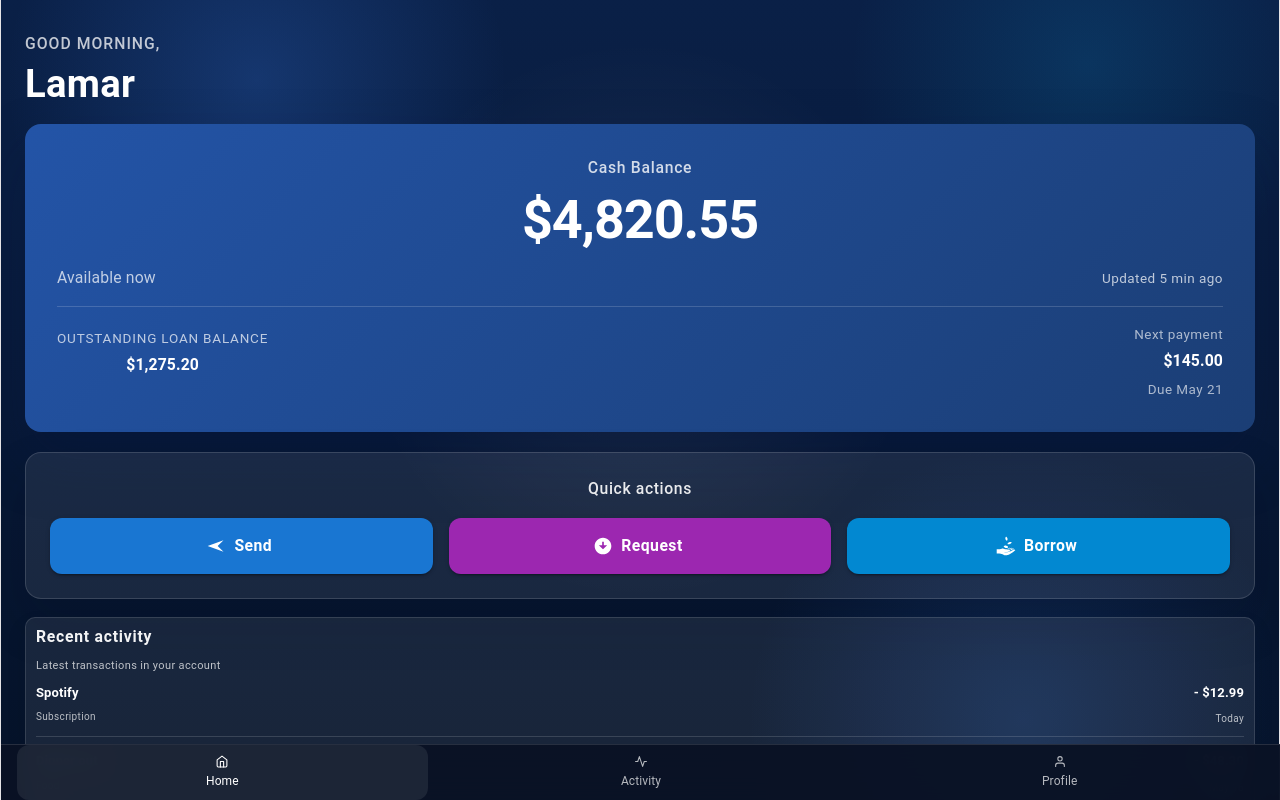
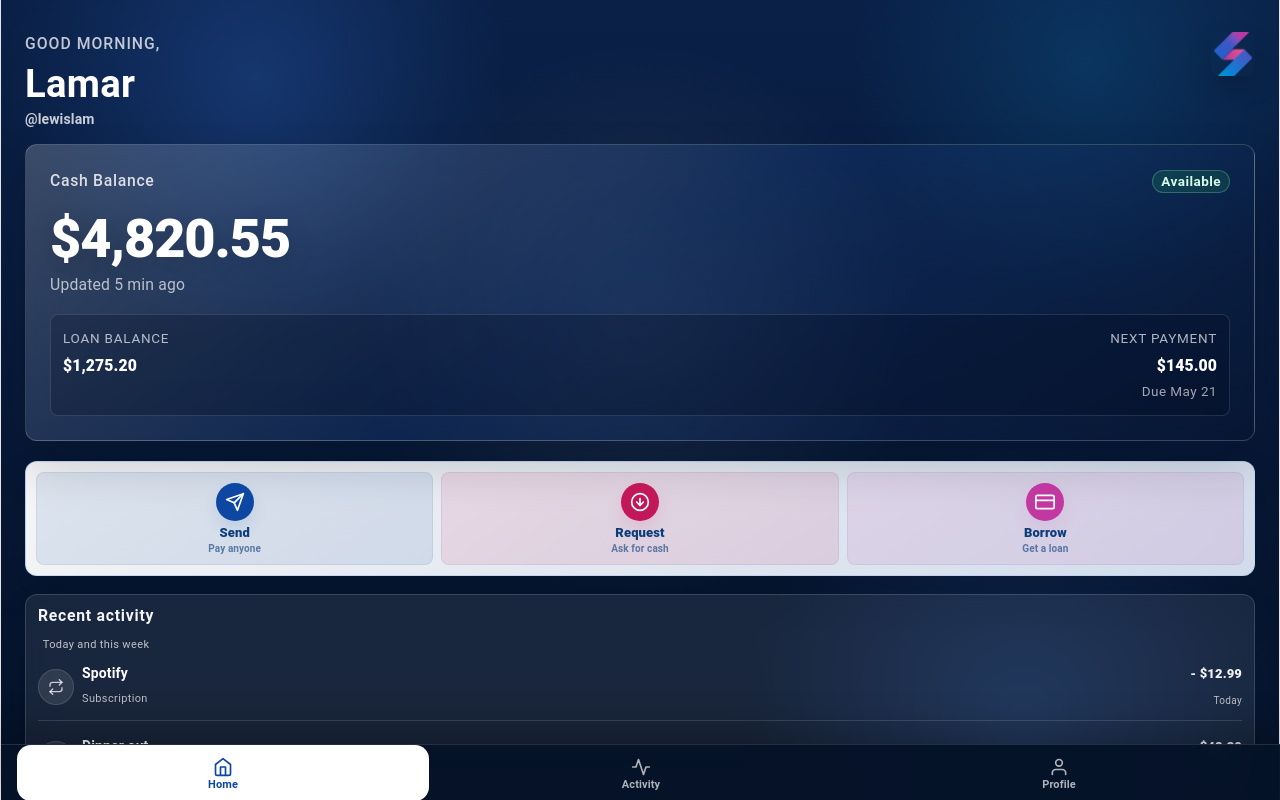
Before and after one commit to ravaney/snap-app, a React (Vite) app: page /home in a window 1280 px wide. Built offline with nearby package versions, Linux system fonts and the light colour scheme.

Commit message:
fixed cash card

```diff
--- a/src/app/layouts/MainAppLayout.tsx
+++ b/src/app/layouts/MainAppLayout.tsx
@@ -3,6 +3,7 @@ import Box from "@mui/material/Box";
 import Stack from "@mui/material/Stack";
 import Typography from "@mui/material/Typography";
 import { FiHome, FiActivity, FiUser } from "react-icons/fi";
+import { VIVID_BLUE } from "../../CONST";
 
 const navItems = [
   { label: "Home", path: "/home", icon: <FiHome size={20} /> },
@@ -20,14 +21,15 @@ const navLinkStyles = ({ isActive }: { isActive: boolean }) => ({
   flexDirection: "column" as const,
   alignItems: "center",
   justifyContent: "center",
-  gap: 4,
-  padding: "10px 6px",
-  color: isActive ? "#ffffff" : "rgba(255,255,255,0.7)",
-  background: isActive ? "rgba(255,255,255,0.08)" : "transparent",
-  borderRadius: 12,
+  gap: 2,
+  padding: "6px",
+  color: isActive ? VIVID_BLUE : "rgba(255,255,255,0.68)",
+  background: isActive ? "#ffffff" : "transparent",
+  borderRadius: 14,
   textDecoration: "none",
-  transition: "background 0.2s, color 0.2s",
+  transition: "background 0.18s ease, color 0.18s ease, transform 0.18s ease",
   textAlign: "center" as const,
+  WebkitTapHighlightColor: "transparent",
 });
 
 export const MainAppLayout = () => {
@@ -60,23 +62,32 @@ export const MainAppLayout = () => {
           bottom: 0,
           zIndex: 1000,
           px: 2,
-          height: `${NAVBAR_HEIGHT}px`,
+          pb: "env(safe-area-inset-bottom)",
+          height: `calc(${NAVBAR_HEIGHT}px + env(safe-area-inset-bottom))`,
           width: "100%",
           boxSizing: "border-box",
-          bgcolor: "rgba(10, 18, 37, 0.96)",
+          bgcolor: "rgba(5, 18, 40, 0.96)",
           borderTop: "1px solid rgba(255,255,255,0.12)",
           backdropFilter: "blur(12px)",
+          boxShadow: "0 -16px 36px rgba(0,0,0,0.24)",
         }}
       >
         <Stack
           direction="row"
-          spacing={1}
-          sx={{ width: "100%", height: "100%" }}
+          spacing={0.75}
+          sx={{ width: "100%", height: `${NAVBAR_HEIGHT}px` }}
         >
           {navItems.map((item) => (
             <NavLink key={item.path} to={item.path} style={navLinkStyles}>
               {item.icon}
-              <Typography sx={{ fontSize: 12, textTransform: "none" }}>
+              <Typography
+                sx={{
+                  fontSize: 11,
+                  fontWeight: 700,
+                  lineHeight: 1,
+                  textTransform: "none",
+                }}
+              >
                 {item.label}
               </Typography>
             </NavLink>
--- a/src/features/wallet/BalanceCard.tsx
+++ b/src/features/wallet/BalanceCard.tsx
@@ -6,87 +6,114 @@ export const BalanceCard = () => {
   return (
     <Box
       sx={{
-        p: { xs: 3, md: 4 },
-        borderRadius: 4,
+        p: { xs: 2.5, md: 3 },
+        borderRadius: 3,
         color: "white",
-        background: "linear-gradient(135deg, #2354a7 0%, #1b3e75 100%)",
+        background:
+          "linear-gradient(145deg, rgba(255,255,255,0.2) 0%, rgba(35,84,167,0.22) 48%, rgba(7,22,49,0.44) 100%)",
+        border: "1px solid rgba(255,255,255,0.18)",
         display: "flex",
         flexDirection: "column",
-        justifyContent: "space-between",
-        boxShadow: "0 28px 60px rgba(8, 25, 70, 0.25)",
+        gap: 2.25,
+        boxShadow: "0 24px 48px rgba(7, 14, 31, 0.18)",
+        backdropFilter: "blur(14px)",
       }}
     >
-      <Box>
-        <Typography
-          variant="subtitle2"
-          sx={{ opacity: 0.8, letterSpacing: 0.7 }}
-        >
+      <Box
+        sx={{
+          display: "flex",
+          justifyContent: "space-between",
+          alignItems: "center",
+          gap: 2,
+        }}
+      >
+        <Typography variant="subtitle2" sx={{ opacity: 0.82, letterSpacing: 0.7 }}>
           Cash Balance
         </Typography>
         <Typography
+          variant="caption"
+          sx={{
+            px: 1,
+            py: 0.5,
+            borderRadius: 999,
+            color: "#d7fbe8",
+            bgcolor: "rgba(34,197,94,0.14)",
+            border: "1px solid rgba(134,239,172,0.28)",
+            fontWeight: 700,
+            lineHeight: 1,
+          }}
+        >
+          Available
+        </Typography>
+      </Box>
+
+      <Box sx={{ textAlign: "left" }}>
+        <Typography
           variant="h3"
-          sx={{ fontWeight: 700, mt: 1, letterSpacing: "-0.02em" }}
+          sx={{
+            fontWeight: 800,
+            letterSpacing: "-0.02em",
+            lineHeight: 1,
+            textShadow: "0 8px 28px rgba(0,0,0,0.2)",
+          }}
         >
           $4,820.55
         </Typography>
+        <Typography variant="body2" sx={{ mt: 1, opacity: 0.68 }}>
+          Updated 5 min ago
+        </Typography>
       </Box>
-      <Box sx={{ mt: 2 }}>
-        <Stack
-          direction="row"
-          sx={{ justifyContent: "space-between", alignItems: "center" }}
-        >
-          <Typography variant="body2" sx={{ opacity: 0.72 }}>
-            Available now
-          </Typography>
-          <Typography variant="caption" sx={{ opacity: 0.72 }}>
-            Updated 5 min ago
-          </Typography>
-        </Stack>
-        <Box
-          component="hr"
-          sx={{
-            border: 0,
-            borderTop: "1px solid rgba(255,255,255,0.18)",
-            my: 2,
-            opacity: 0.9,
-          }}
-        />
+
+      <Box
+        sx={{
+          p: 1.5,
+          borderRadius: 2,
+          bgcolor: "rgba(2, 8, 23, 0.22)",
+          border: "1px solid rgba(255,255,255,0.12)",
+        }}
+      >
         <Stack
           direction="row"
           sx={{
             justifyContent: "space-between",
             alignItems: "flex-start",
-            mt: 2,
+            gap: 2,
           }}
         >
-          <Box>
+          <Box sx={{ textAlign: "left" }}>
             <Typography
               variant="caption"
               sx={{
-                opacity: 0.7,
+                opacity: 0.68,
                 textTransform: "uppercase",
-                letterSpacing: 0.8,
+                letterSpacing: 0.75,
+                display: "block",
               }}
             >
-              Outstanding loan balance
+              Loan balance
             </Typography>
-            <Typography variant="subtitle2" sx={{ fontWeight: 700, mt: 0.5 }}>
+            <Typography variant="subtitle2" sx={{ fontWeight: 800, mt: 0.5 }}>
               $1,275.20
             </Typography>
           </Box>
           <Box sx={{ textAlign: "right" }}>
             <Typography
               variant="caption"
-              sx={{ opacity: 0.64, display: "block" }}
+              sx={{
+                opacity: 0.68,
+                textTransform: "uppercase",
+                letterSpacing: 0.75,
+                display: "block",
+              }}
             >
               Next payment
             </Typography>
-            <Typography variant="subtitle2" sx={{ fontWeight: 700, mt: 0.5 }}>
+            <Typography variant="subtitle2" sx={{ fontWeight: 800, mt: 0.5 }}>
               $145.00
             </Typography>
             <Typography
               variant="caption"
-              sx={{ opacity: 0.64, display: "block", mt: 0.5 }}
+              sx={{ opacity: 0.62, display: "block", mt: 0.25 }}
             >
               Due May 21
             </Typography>
--- a/src/features/wallet/Greetings.tsx
+++ b/src/features/wallet/Greetings.tsx
@@ -1,8 +1,11 @@
 import Stack from "@mui/material/Stack";
 import Typography from "@mui/material/Typography";
+
 type Greetingsprops = {
   name: string;
+  snapTag: string;
 };
+
 const currentHour = new Date().getHours();
 const getGreeting = () => {
   if (currentHour >= 3 && currentHour < 12) {
@@ -17,9 +20,10 @@ const getGreeting = () => {
     return "Hello";
   }
 };
-export const Greetings = ({ name }: Greetingsprops) => {
+
+export const Greetings = ({ name, snapTag }: Greetingsprops) => {
   return (
-    <Stack sx={{ textAlign: "left", gap: 0.5, height: "10%" }}>
+    <Stack sx={{ textAlign: "left", gap: 0.5 }}>
       <Typography
         variant="subtitle2"
         sx={{
@@ -33,6 +37,16 @@ export const Greetings = ({ name }: Greetingsprops) => {
       <Typography variant="h4" sx={{ fontWeight: 700, color: "#ffffff" }}>
         {name}
       </Typography>
+      <Typography
+        sx={{
+          color: "rgba(255,255,255,0.78)",
+          fontSize: 14,
+          fontWeight: 600,
+          lineHeight: 1,
+        }}
+      >
+        {snapTag}
+      </Typography>
     </Stack>
   );
 };
--- a/src/features/wallet/HomePage.tsx
+++ b/src/features/wallet/HomePage.tsx
@@ -5,6 +5,7 @@ import styles from "./HomePage.module.css";
 import { BalanceCard } from "./BalanceCard";
 import { QuickActions } from "./QuickActions";
 import { RecentActivity } from "./RecentActivity";
+import snapLogo from "../../assets/snap.jpg";
 
 export const HomePage = () => {
   return (
@@ -12,7 +13,24 @@ export const HomePage = () => {
       className={styles.homepage}
       sx={{ px: { xs: 2, md: 3 }, py: { xs: 3, md: 4 }, minHeight: "100%" }}
     >
-      <Greetings name="Lamar" />
+      <Stack
+        direction="row"
+        sx={{ alignItems: "flex-start", justifyContent: "space-between" }}
+      >
+        <Greetings name="Lamar" snapTag="@lewislam" />
+        <Box
+          component="img"
+          src={snapLogo}
+          alt="Snap"
+          sx={{
+            width: 44,
+            height: 44,
+            borderRadius: 2,
+            objectFit: "cover",
+            boxShadow: "0 12px 24px rgba(0,0,0,0.18)",
+          }}
+        />
+      </Stack>
       <Box className={styles.content}>
         <Box className={styles.cardGrid}>
           <BalanceCard />
--- a/src/features/wallet/QuickActions.tsx
+++ b/src/features/wallet/QuickActions.tsx
@@ -1,41 +1,39 @@
 import Box from "@mui/material/Box";
 import Button from "@mui/material/Button";
 import Stack from "@mui/material/Stack";
-import SvgIcon from "@mui/material/SvgIcon";
 import Typography from "@mui/material/Typography";
-import { GiReceiveMoney } from "react-icons/gi";
-
-type ActionColor = "primary" | "secondary" | "info";
+import { FiArrowDownCircle, FiCreditCard, FiSend } from "react-icons/fi";
+import { DARK_BLUE, NEON_PINK, PINK, VIVID_BLUE } from "../../CONST";
 
 type QuickAction = {
   label: string;
-  color: ActionColor;
+  description: string;
+  color: string;
+  background: string;
   icon: React.ReactNode;
 };
 
 const actions: QuickAction[] = [
   {
     label: "Send",
-    color: "primary",
-    icon: (
-      <SvgIcon viewBox="0 0 24 24">
-        <path d="M2 12l19 7-7-7 7-7z" />
-      </SvgIcon>
-    ),
+    description: "Pay anyone",
+    color: VIVID_BLUE,
+    background: "rgba(13, 71, 161, 0.1)",
+    icon: <FiSend size={20} />,
   },
   {
     label: "Request",
-    color: "secondary",
-    icon: (
-      <SvgIcon viewBox="0 0 24 24">
-        <path d="M12 2c5.52 0 10 4.48 10 10s-4.48 10-10 10S2 17.52 2 12 6.48 2 12 2zm-1 5v4H7l5 5 5-5h-4V7h-2z" />
-      </SvgIcon>
-    ),
+    description: "Ask for cash",
+    color: PINK,
+    background: "rgba(194, 24, 91, 0.1)",
+    icon: <FiArrowDownCircle size={20} />,
   },
   {
     label: "Borrow",
-    color: "info",
-    icon: <GiReceiveMoney size={20} />,
+    description: "Get a loan",
+    color: NEON_PINK,
+    background: "rgba(193, 57, 160, 0.1)",
+    icon: <FiCreditCard size={20} />,
   },
 ];
 
@@ -43,40 +41,67 @@ export const QuickActions = () => {
   return (
     <Box
       sx={{
-        p: 3,
-        borderRadius: 4,
-        bgcolor: "rgba(255,255,255,0.08)",
-        border: "1px solid rgba(255,255,255,0.14)",
-        boxShadow: "0 24px 50px rgba(7, 14, 31, 0.16)",
+        p: 1.25,
+        borderRadius: 3,
+        background:
+          "linear-gradient(145deg, rgba(255,255,255,0.96) 0%, rgba(232,241,255,0.9) 100%)",
+        border: "1px solid rgba(168,196,237,0.55)",
+        boxShadow: "0 18px 36px rgba(7, 14, 31, 0.18)",
       }}
     >
-      <Typography
-        variant="subtitle2"
-        sx={{ mb: 2, color: "rgba(255,255,255,0.9)", letterSpacing: 0.6 }}
-      >
-        Quick actions
-      </Typography>
-      <Stack
-        direction="row"
-        spacing={2}
-        sx={{ width: "100%", flexWrap: "wrap" }}
-      >
+      <Stack direction="row" spacing={1} sx={{ width: "100%" }}>
         {actions.map((action) => (
           <Button
             key={action.label}
-            variant="contained"
-            color={action.color}
-            startIcon={action.icon}
+            variant="text"
             sx={{
               flex: 1,
               minWidth: 0,
-              borderRadius: 3,
-              py: 1.75,
+              px: 0.75,
+              py: 1.25,
+              borderRadius: 2,
+              color: DARK_BLUE,
+              bgcolor: action.background,
+              border: "1px solid rgba(13,71,161,0.08)",
+              display: "flex",
+              flexDirection: "column",
+              gap: 0.65,
               textTransform: "none",
-              fontWeight: 700,
+              "&:hover": {
+                bgcolor: action.background,
+                boxShadow: "0 10px 18px rgba(13, 71, 161, 0.12)",
+                transform: "translateY(-1px)",
+              },
             }}
           >
-            {action.label}
+            <Box
+              sx={{
+                width: 38,
+                height: 38,
+                borderRadius: "50%",
+                display: "grid",
+                placeItems: "center",
+                color: "#ffffff",
+                bgcolor: action.color,
+                boxShadow: `0 8px 16px ${action.background}`,
+              }}
+            >
+              {action.icon}
+            </Box>
+            <Typography sx={{ fontSize: 13, fontWeight: 800, lineHeight: 1 }}>
+              {action.label}
+            </Typography>
+            <Typography
+              sx={{
+                color: "rgba(10, 61, 122, 0.62)",
+                fontSize: 10,
+                fontWeight: 700,
+                lineHeight: 1,
+                whiteSpace: "nowrap",
+              }}
+            >
+              {action.description}
+            </Typography>
           </Button>
         ))}
       </Stack>
--- a/src/features/wallet/RecentActivity.tsx
+++ b/src/features/wallet/RecentActivity.tsx
@@ -5,6 +5,12 @@ import Button from "@mui/material/Button";
 import Divider from "@mui/material/Divider";
 import Stack from "@mui/material/Stack";
 import Typography from "@mui/material/Typography";
+import {
+  FiArrowDownCircle,
+  FiCoffee,
+  FiHome,
+  FiRepeat,
+} from "react-icons/fi";
 
 const activity = [
   { name: "Spotify", date: "Today", amount: "- $12.99", tag: "Subscription" },
@@ -15,6 +21,21 @@ const activity = [
 
 type RecentActivityProps = {
   mode?: "full" | "collapsed";
+};
+
+const categoryStyles = {
+  Subscription: {
+    icon: <FiRepeat size={16} />,
+  },
+  Food: {
+    icon: <FiCoffee size={16} />,
+  },
+  Income: {
+    icon: <FiArrowDownCircle size={16} />,
+  },
+  Bills: {
+    icon: <FiHome size={16} />,
+  },
 };
 
 export const RecentActivity = ({
@@ -36,11 +57,12 @@ export const RecentActivity = ({
   return (
     <Box
       sx={{
-        p: 1.25,
-        borderRadius: 2.5,
+        p: 1.5,
+        borderRadius: 3,
         bgcolor: "rgba(255,255,255,0.08)",
-        border: "1px solid rgba(255,255,255,0.12)",
-        boxShadow: "0 10px 20px rgba(7, 14, 31, 0.1)",
+        border: "1px solid rgba(255,255,255,0.14)",
+        boxShadow: "0 16px 32px rgba(7, 14, 31, 0.14)",
+        backdropFilter: "blur(14px)",
       }}
     >
       <Box
@@ -74,7 +96,7 @@ export const RecentActivity = ({
               lineHeight: 1.4,
             }}
           >
-            Latest transactions in your account
+            Today and this week
           </Typography>
         </Box>
         {showButton && (
@@ -94,22 +116,51 @@ export const RecentActivity = ({
       </Box>
 
       <Stack spacing={0.75}>
-        {shownActivity.map((item, index) => (
+        {shownActivity.map((item, index) => {
+          const style =
+            categoryStyles[item.tag as keyof typeof categoryStyles] ??
+            categoryStyles.Bills;
+          const isIncome = item.amount.trim().startsWith("+");
+
+          return (
             <Box key={item.name + item.date}>
               <Box
                 sx={{
                   display: "flex",
                   justifyContent: "space-between",
                   alignItems: "center",
-                gap: 0.75,
+                  gap: 1,
                   flexWrap: "nowrap",
+                  py: 0.25,
                 }}
               >
-              <Box sx={{ minWidth: 0, overflow: "hidden", textAlign: "left" }}>
+                <Box
+                  sx={{
+                    width: 34,
+                    height: 34,
+                    borderRadius: "50%",
+                    flex: "0 0 auto",
+                    display: "grid",
+                    placeItems: "center",
+                    color: "rgba(255,255,255,0.74)",
+                    bgcolor: "rgba(255,255,255,0.1)",
+                    border: "1px solid rgba(255,255,255,0.12)",
+                  }}
+                >
+                  {style.icon}
+                </Box>
+                <Box
+                  sx={{
+                    minWidth: 0,
+                    overflow: "hidden",
+                    textAlign: "left",
+                    mr: "auto",
+                  }}
+                >
                   <Typography
                     sx={{
                       fontWeight: 700,
-                    fontSize: 13,
+                      fontSize: 14,
                       lineHeight: 1.2,
                       whiteSpace: "nowrap",
                       overflow: "hidden",
@@ -122,7 +173,7 @@ export const RecentActivity = ({
                     variant="caption"
                     sx={{
                       color: "rgba(255,255,255,0.7)",
-                    fontSize: 10,
+                      fontSize: 11,
                       lineHeight: 1.2,
                       whiteSpace: "nowrap",
                       overflow: "hidden",
@@ -139,7 +190,13 @@ export const RecentActivity = ({
                     minWidth: "auto",
                   }}
                 >
-                <Typography sx={{ fontWeight: 700, fontSize: 13 }}>
+                  <Typography
+                    sx={{
+                      color: isIncome ? "#34d399" : "rgba(255,255,255,0.94)",
+                      fontWeight: 800,
+                      fontSize: 13,
+                    }}
+                  >
                     {item.amount}
                   </Typography>
                   <Typography
@@ -155,10 +212,13 @@ export const RecentActivity = ({
                 </Box>
               </Box>
               {index < shownActivity.length - 1 && (
-              <Divider sx={{ borderColor: "rgba(255,255,255,0.14)", my: 1 }} />
+                <Divider
+                  sx={{ borderColor: "rgba(255,255,255,0.14)", my: 1 }}
+                />
               )}
             </Box>
-        ))}
+          );
+        })}
       </Stack>
     </Box>
   );
```
Lines whose indentation alone changed are shown as unchanged.
